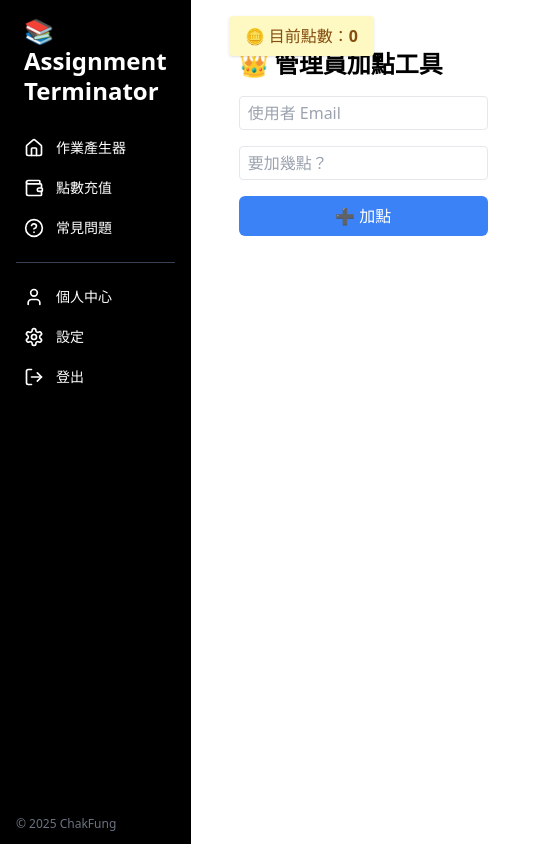
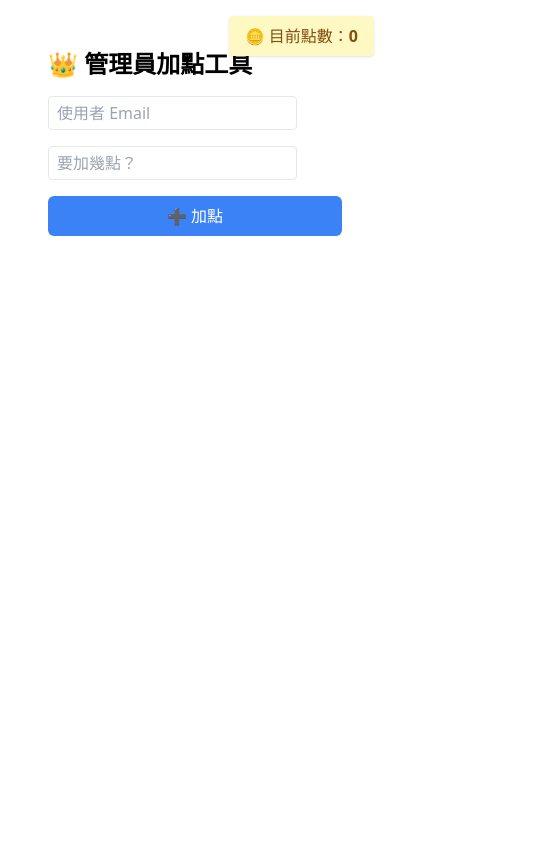
Before and after one commit to ndx218/Assignment-Terminator, a Next.js app: page /admin in a window 390 px wide. Shown: the whole page, 536 px wide, since content can reach past the window. Built offline with nearby package versions, Linux system fonts and the light colour scheme.

Commit message:
Update Sidebar.tsx

```diff
--- a/components/Sidebar.tsx
+++ b/components/Sidebar.tsx
@@ -2,7 +2,7 @@
 
 import Link from 'next/link';
 import { usePathname } from 'next/navigation';
-import { cn } from '@/lib/utils';
+import { useState } from 'react';
 import {
   Home,
   Wallet,
@@ -10,10 +10,14 @@ import {
   User,
   Settings,
   LogOut,
+  Menu,
+  X,
 } from 'lucide-react';
+import { cn } from '@/lib/utils';
 
 export default function Sidebar() {
   const pathname = usePathname();
+  const [open, setOpen] = useState(false);
 
   const mainMenu = [
     { label: '作業產生器', href: '/', icon: Home },
@@ -28,7 +32,23 @@ export default function Sidebar() {
   ];
 
   return (
-    <aside className="h-screen w-[240px] bg-black text-white flex flex-col pt-4">
+    <>
+      {/* 🔘 漢堡選單按鈕（小螢幕用） */}
+      <button
+        className="md:hidden p-4 text-white z-50 fixed"
+        onClick={() => setOpen(!open)}
+      >
+        {open ? <X size={24} /> : <Menu size={24} />}
+      </button>
+
+      {/* 📚 側邊欄主體 */}
+      <aside
+        className={cn(
+          'fixed top-0 left-0 h-full w-[240px] bg-black text-white flex flex-col pt-4 z-40 transition-transform duration-300',
+          open ? 'translate-x-0' : '-translate-x-full',
+          'md:translate-x-0' // ⬅️ 桌面版永遠展開
+        )}
+      >
         {/* Logo */}
         <div className="px-6 mb-6">
           <h1 className="text-2xl font-bold leading-tight">
@@ -49,6 +69,7 @@ export default function Sidebar() {
                   'flex items-center gap-3 px-4 py-2 rounded-md transition-colors hover:bg-gray-800',
                   isActive && 'bg-gray-800'
                 )}
+                onClick={() => setOpen(false)}
               >
                 <Icon className="w-5 h-5" />
                 <span className="text-sm">{item.label}</span>
@@ -69,6 +90,7 @@ export default function Sidebar() {
                 key={item.href}
                 href={item.href}
                 className="flex items-center gap-3 px-4 py-2 rounded-md transition-colors hover:bg-gray-800"
+                onClick={() => setOpen(false)}
               >
                 <Icon className="w-5 h-5" />
                 <span className="text-sm">{item.label}</span>
@@ -82,5 +104,6 @@ export default function Sidebar() {
           © 2025 ChakFung
         </div>
       </aside>
+    </>
   );
 }
```
Lines whose indentation alone changed are shown as unchanged.
